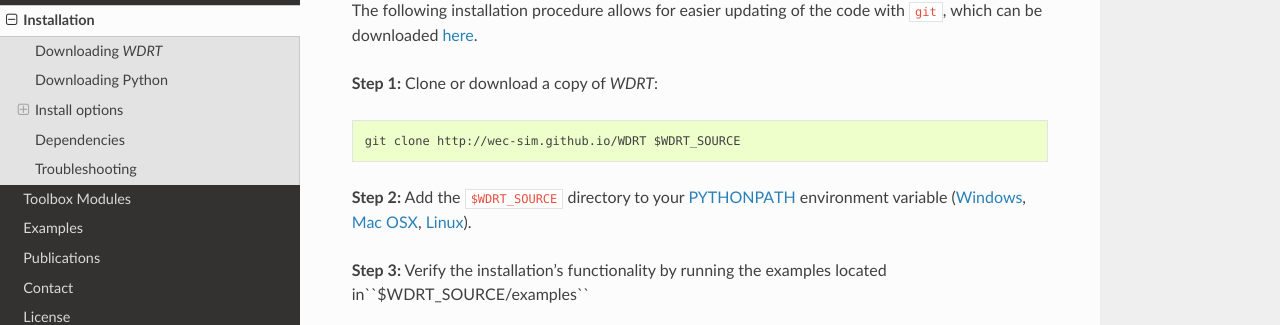
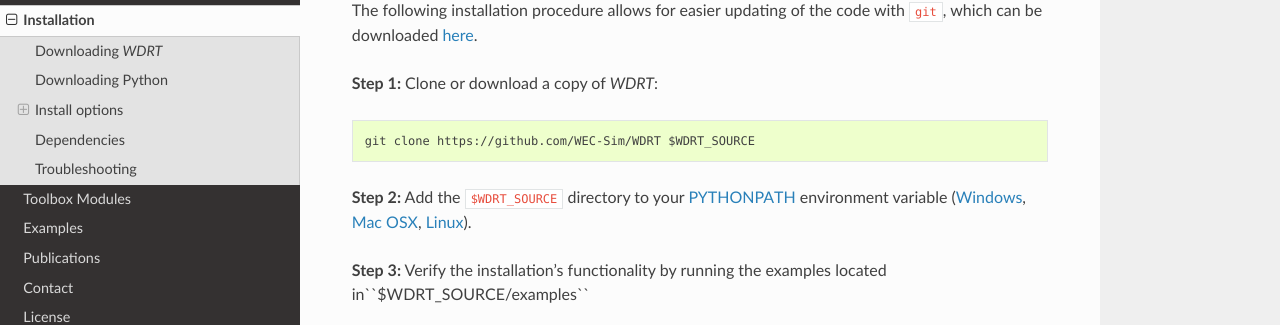
Before and after one commit to WEC-Sim/WDRT, a Sphinx documentation site: the page built from doc/installation.rst, in a window 1280 px wide and 900 px high, scrolled down 1799 px. Shown: the part 126-451 px from the top of the window. Built offline with Sphinx 7.4.7 and the Read the Docs theme 2.0.0, drawn with Linux system fonts in a browser that asks for light colours; part of the change alters nothing that is shown.

Commit message:
fix: git clone pointing to documentation

```diff
--- a/doc/installation.rst
+++ b/doc/installation.rst
@@ -62,7 +62,7 @@ The following installation procedure allows for easier updating of the code with
 
 **Step 1:** Clone or download a copy of `WDRT`::
 
-	git clone http://wec-sim.github.io/WDRT $WDRT_SOURCE
+	git clone https://github.com/WEC-Sim/WDRT $WDRT_SOURCE
 
 **Step 2:** Add the ``$WDRT_SOURCE`` directory to your `PYTHONPATH <https://docs.python.org/2/using/cmdline.html#environment-variables>`_ environment variable (`Windows <https://docs.python.org/2/using/windows.html#excursus-setting-environment-variables>`_, `Mac OSX <https://docs.python.org/2/using/mac.html?highlight=pythonpath#configuration>`_, `Linux <https://wiki.archlinux.org/index.php/Environment_variables>`_).
 
```
